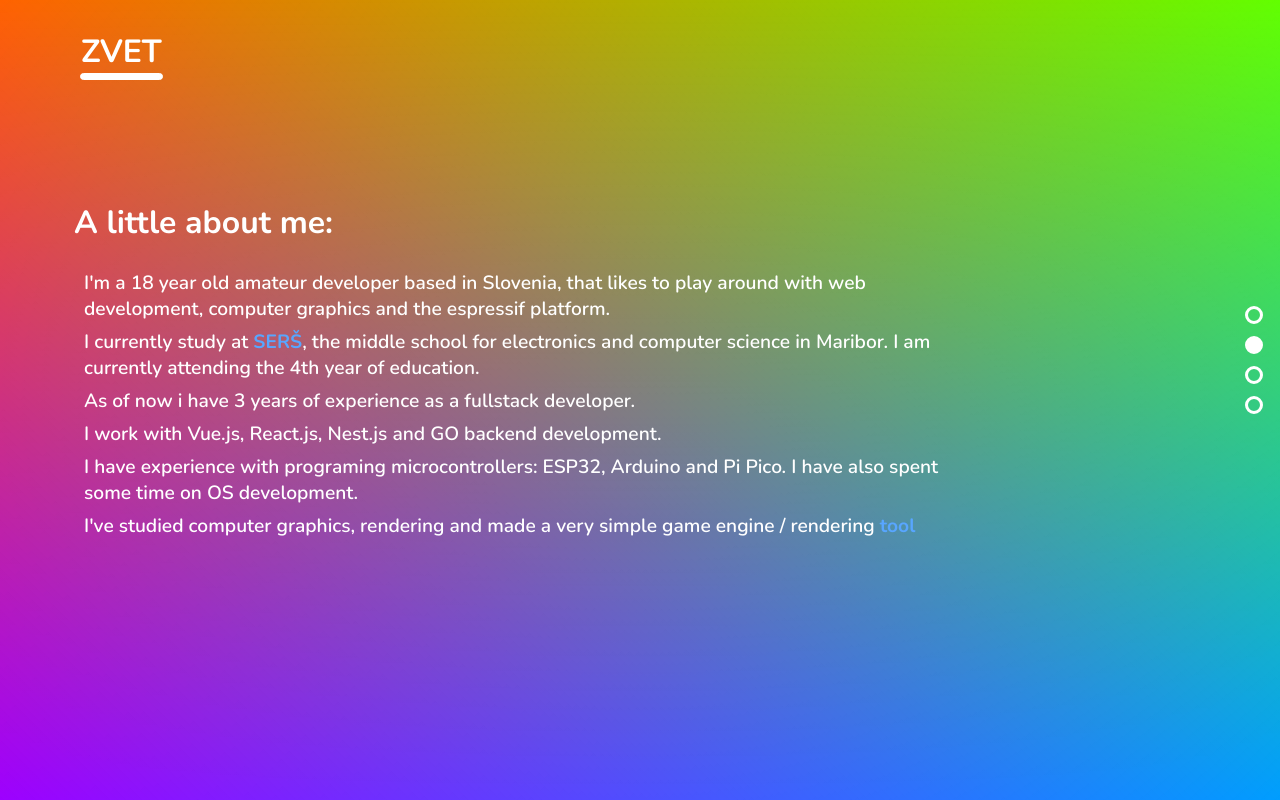
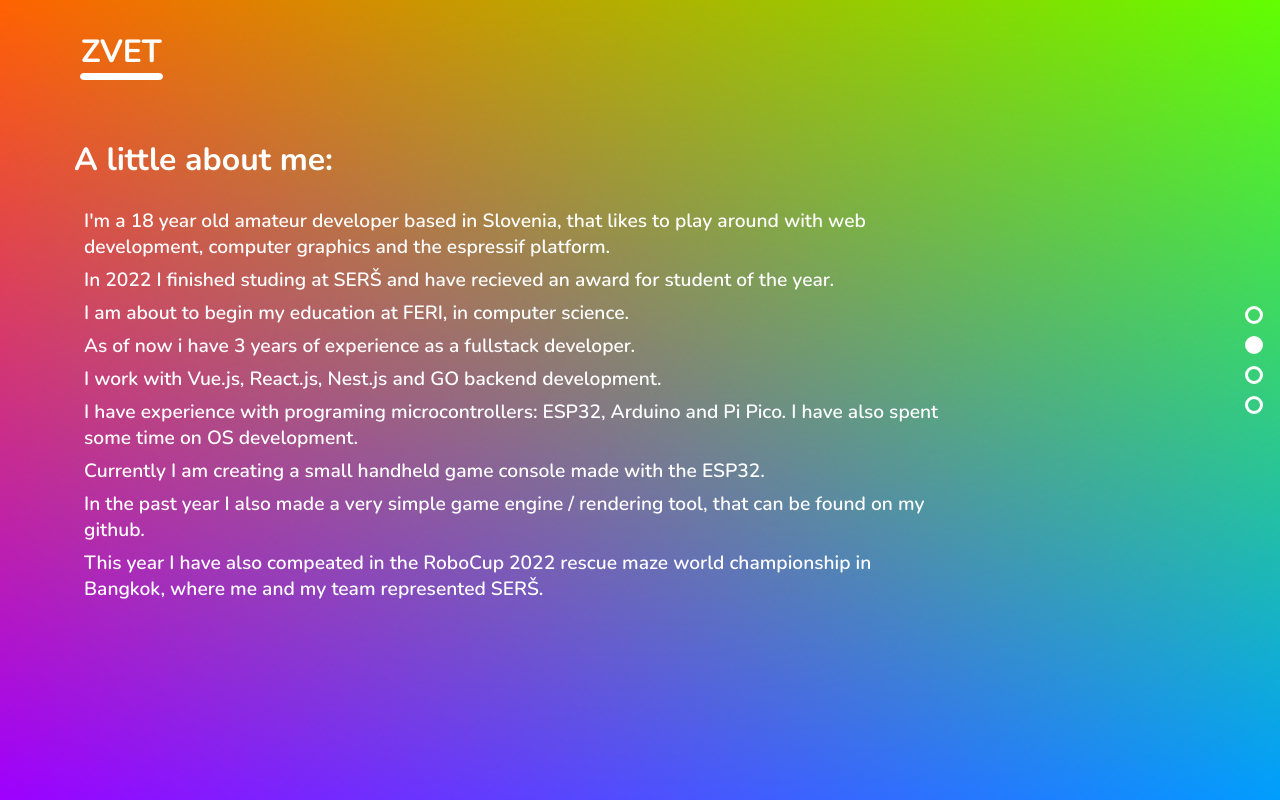
Before and after one commit to Tevz-Beskovnik/personal-blog-frontend, a React (Create React App) app: page / in a window 1280 px wide. Both pictures are taken after a click on the label 1254 px from the left and 345 px from the top of the page. Built offline with nearby package versions, Linux system fonts and the light colour scheme; no server answers.

Commit message:
changed how about section is displayed

```diff
--- a/src/pages/home.tsx
+++ b/src/pages/home.tsx
@@ -3,6 +3,7 @@ import { SiC, SiCplusplus, SiCss3, SiEspressif, SiGithub, SiGnu, SiHtml5, SiJava
 import { useDispatch, useSelector } from "react-redux";
 import { reposGet } from "../reducers/repos";
 import Repo from "../components/repo.component";
+import About from "../resources/about.json"
 import "./home.css";
 
 const Home: FC = () => {
@@ -97,11 +98,10 @@ const Home: FC = () => {
                 <section id="about">
                     <h1 className="about-main-title">A little about me:</h1>
                     <p className="about-main-info">I'm a { end } year old amateur developer based in Slovenia, that likes to play around with web development, computer graphics and the espressif platform.</p>
-                    <p className="about-main-info">I currently study at <a className="about-link" href="https://sers.si/">SERŠ</a>, the middle school for electronics and computer science in Maribor. I am currently attending the 4th year of education.</p>
-                    <p className="about-main-info">As of now i have { end1 } years of experience as a fullstack developer.</p>
-                    <p className="about-main-info">I work with Vue.js, React.js, Nest.js and GO backend development.</p>
-                    <p className="about-main-info">I have experience with programing microcontrollers: ESP32, Arduino and Pi Pico. I have also spent some time on OS development.</p>
-                    <p className="about-main-info">I've studied computer graphics, rendering and made a very simple game engine / rendering <a className="about-link" href="https://github.com/Tevzi2/Zwet-engine">tool</a></p>
+                    {   About.About.map(element => (
+                            <p className="about-main-info">{element}</p>
+                        ))
+                    }
                 </section>
                 <section id="recent">
                     <h1 className="about-main-title">Recent Projects:</h1>
--- /dev/null
+++ b/src/resources/about.json
@@ -0,0 +1,12 @@
+{
+    "About": [
+        "In 2022 I finished studing at SERŠ and have recieved an award for student of the year.",
+        "I am about to begin my education at FERI, in computer science.",
+        "As of now i have 3 years of experience as a fullstack developer.",
+        "I work with Vue.js, React.js, Nest.js and GO backend development.",
+        "I have experience with programing microcontrollers: ESP32, Arduino and Pi Pico. I have also spent some time on OS development.",
+        "Currently I am creating a small handheld game console made with the ESP32.",
+        "In the past year I also made a very simple game engine / rendering tool, that can be found on my github.",
+        "This year I have also compeated in the RoboCup 2022 rescue maze world championship in Bangkok, where me and my team represented SERŠ."
+    ]
+}
```
